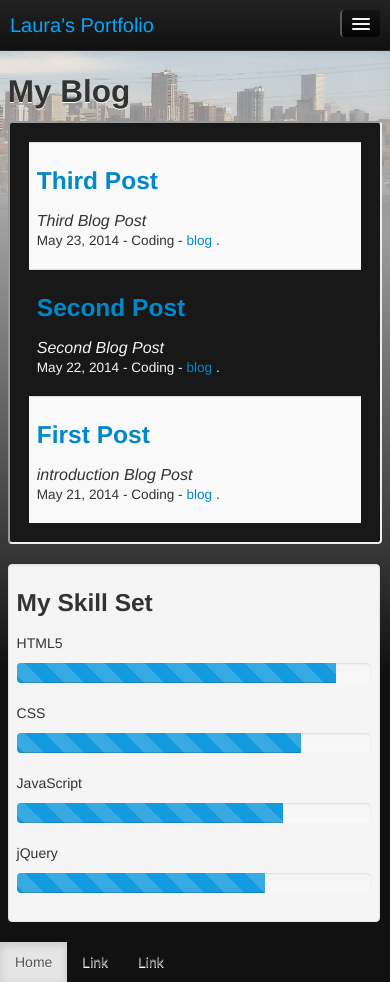
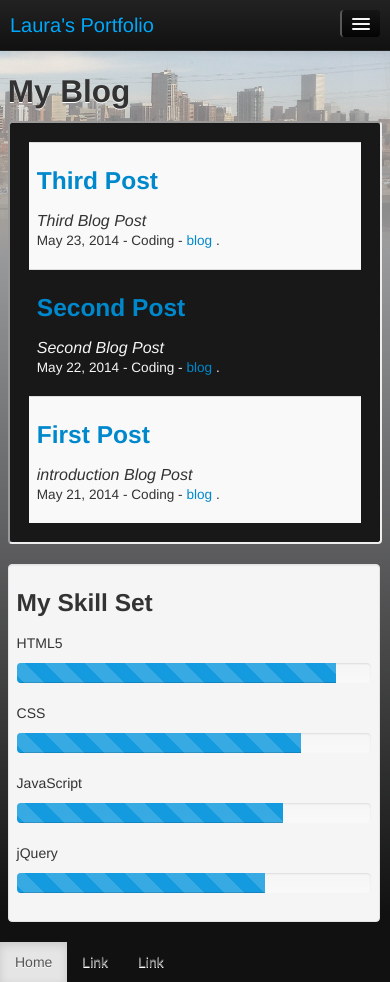
Before and after one commit to LauraR6561/Laurar6561.github.io, a Jekyll site: the page built from index.html, in a window 390 px wide. Built offline with Jekyll 4.4.1, drawn with Linux system fonts in a browser that asks for light colours; Markdown is read by kramdown in place of the engine named in the settings.

Commit message:
css change

```diff
--- a/css/template.css
+++ b/css/template.css
@@ -80,13 +80,14 @@ filter: progid:DXImageTransform.Microsoft.gradient( startColorstr='#00000000', e
     }
 
     body{
-        background: -moz-linear-gradient(top,  rgba(0,0,0,0) 0%, rgba(186,187,190,0.61) 14%, rgba(158,159,161,1) 23%, rgba(17,17,17,1) 68%, rgba(17,17,17,1) 85%); /* FF3.6+ */
-background: -webkit-gradient(linear, left top, left bottom, color-stop(0%,rgba(0,0,0,0)), color-stop(14%,rgba(186,187,190,0.61)), color-stop(23%,rgba(158,159,161,1)), color-stop(68%,rgba(17,17,17,1)), color-stop(85%,rgba(17,17,17,1))); /* Chrome,Safari4+ */
-background: -webkit-linear-gradient(top,  rgba(0,0,0,0) 0%,rgba(186,187,190,0.61) 14%,rgba(158,159,161,1) 23%,rgba(17,17,17,1) 68%,rgba(17,17,17,1) 85%); /* Chrome10+,Safari5.1+ */
-background: -o-linear-gradient(top,  rgba(0,0,0,0) 0%,rgba(186,187,190,0.61) 14%,rgba(158,159,161,1) 23%,rgba(17,17,17,1) 68%,rgba(17,17,17,1) 85%); /* Opera 11.10+ */
-background: -ms-linear-gradient(top,  rgba(0,0,0,0) 0%,rgba(186,187,190,0.61) 14%,rgba(158,159,161,1) 23%,rgba(17,17,17,1) 68%,rgba(17,17,17,1) 85%); /* IE10+ */
-background: linear-gradient(to bottom,  rgba(0,0,0,0) 0%,rgba(186,187,190,0.61) 14%,rgba(158,159,161,1) 23%,rgba(17,17,17,1) 68%,rgba(17,17,17,1) 85%); /* W3C */
+background: -moz-linear-gradient(top,  rgba(0,0,0,0) 0%, rgba(186,187,190,0.35) 9%, rgba(152,153,155,1) 26%, rgba(17,17,17,1) 93%, rgba(17,17,17,1) 100%); /* FF3.6+ */
+background: -webkit-gradient(linear, left top, left bottom, color-stop(0%,rgba(0,0,0,0)), color-stop(9%,rgba(186,187,190,0.35)), color-stop(26%,rgba(152,153,155,1)), color-stop(93%,rgba(17,17,17,1)), color-stop(100%,rgba(17,17,17,1))); /* Chrome,Safari4+ */
+background: -webkit-linear-gradient(top,  rgba(0,0,0,0) 0%,rgba(186,187,190,0.35) 9%,rgba(152,153,155,1) 26%,rgba(17,17,17,1) 93%,rgba(17,17,17,1) 100%); /* Chrome10+,Safari5.1+ */
+background: -o-linear-gradient(top,  rgba(0,0,0,0) 0%,rgba(186,187,190,0.35) 9%,rgba(152,153,155,1) 26%,rgba(17,17,17,1) 93%,rgba(17,17,17,1) 100%); /* Opera 11.10+ */
+background: -ms-linear-gradient(top,  rgba(0,0,0,0) 0%,rgba(186,187,190,0.35) 9%,rgba(152,153,155,1) 26%,rgba(17,17,17,1) 93%,rgba(17,17,17,1) 100%); /* IE10+ */
+background: linear-gradient(to bottom,  rgba(0,0,0,0) 0%,rgba(186,187,190,0.35) 9%,rgba(152,153,155,1) 26%,rgba(17,17,17,1) 93%,rgba(17,17,17,1) 100%); /* W3C */
 filter: progid:DXImageTransform.Microsoft.gradient( startColorstr='#00000000', endColorstr='#111111',GradientType=0 ); /* IE6-9 */
+
 
 
     }
```
